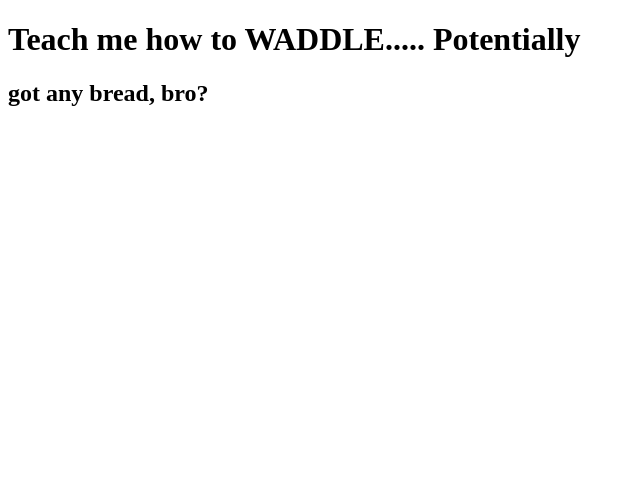
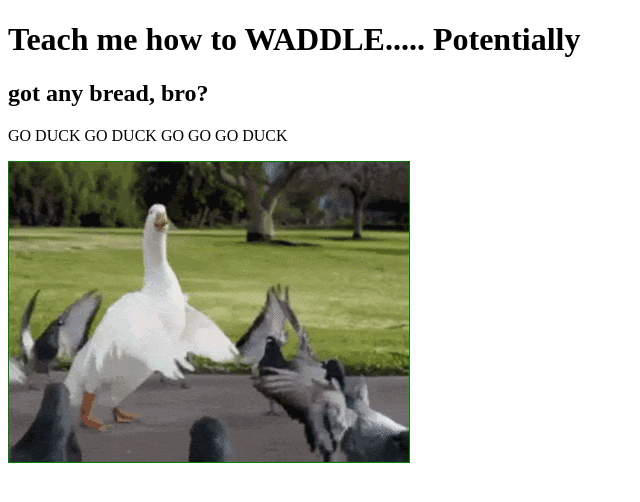
Before and after one commit to learock/potential-waddle, a plain HTML site: page index.html in a window 1280 px wide. Shown: the whole page, without its empty margins (0-640 px from the left). Drawn offline with Linux system fonts and the light colour scheme.

Commit message:
Added image

```diff
--- a/index.html
+++ b/index.html
@@ -8,6 +8,9 @@
 </head>
 <body>
     <h1>Teach me how to WADDLE..... Potentially</h1>
-     <h2>got any bread, bro?</h2>
+    <h2>got any bread, bro?</h2>
+
+    <p>GO DUCK GO DUCK GO GO GO DUCK</p>
+    <img src="images/giphy.gif" alt="Dancing duck">
 </body>
 </html>
```
Also changed, not shown: images/giphy.gif (added).
